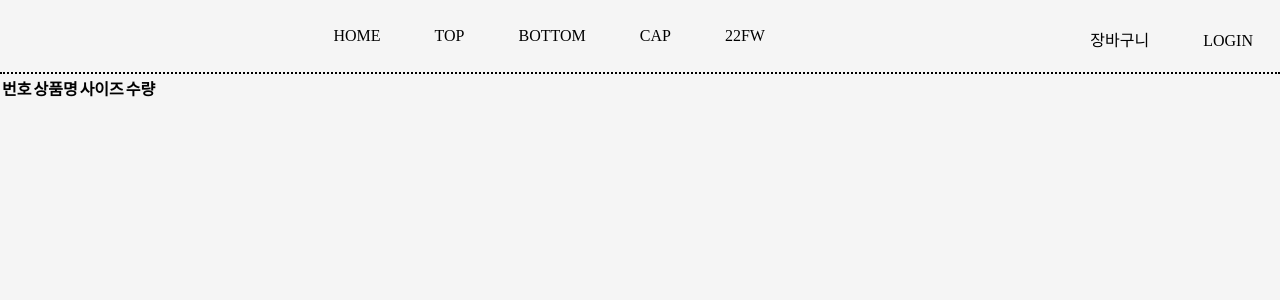
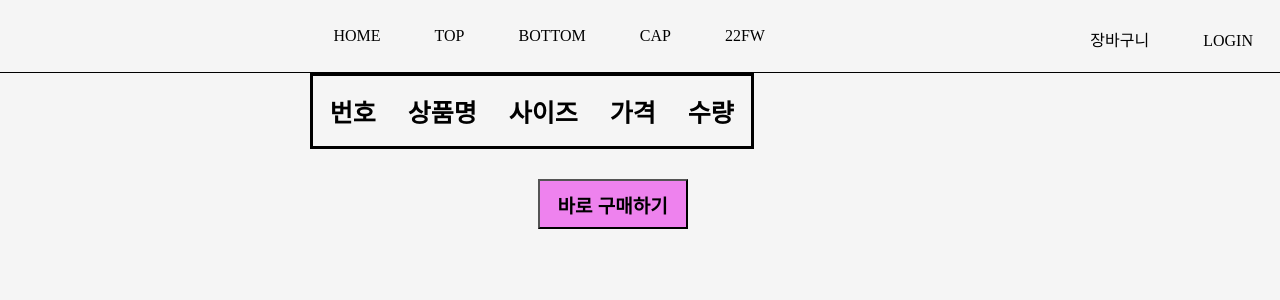
Before and after one commit to youngeunkk/shoppingmore-project, a React (Create React App) app: page /Cart in a window 1280 px wide. Shown: the top 300 px of the page. Built offline with nearby package versions, Linux system fonts and the light colour scheme; a web font is replaced by a local one.

Commit message:
Cart.js 구매기능 구현 및 디자인

```diff
--- a/src/App.css
+++ b/src/App.css
@@ -17,7 +17,7 @@ body {
 
 .nav {
   margin: 0 auto;
-  border-bottom: 2px dotted;
+  border-bottom: 1px solid;
 }
 
 
@@ -115,7 +115,7 @@ h3, p {
   text-align: center;
   margin-top: 25px;
 }
-.detail #buy {
+#buy {
   margin-top: 10px;
   margin-bottom: 10px;
   background-color: violet;
@@ -152,6 +152,28 @@ h3, p {
   margin-right: 5px;
 }
 
+table {
+  margin: 0 auto;
+  text-align: center;
+  border: 3px black solid;
+}
+
+th, td {
+  font-size: 25px;
+  padding: 15px;
+}
+
+table button {
+  margin-left: 5px;
+}
+
+.buyarea {
+  width: 300px;
+  margin-top: 20px;
+  left: 42%;
+  position: absolute;
+}
+
 * { /*footer 윗여백 없애기 위함*/
   margin: 0;
   padding: 0;
--- a/src/Cart.js
+++ b/src/Cart.js
@@ -1,6 +1,14 @@
 function Cart(props) {
 
   let [optionDataLists] = [props.optionDataLists];
+
+  const handleBuy = () => {
+    let sum = 0;
+    for (let i = 0; i < optionDataLists.length; i++) {
+      sum += optionDataLists[i].price;
+    }
+    console.log(sum)
+  }
 
   return (
     <div className="cart">
@@ -10,6 +18,7 @@ function Cart(props) {
             <th>번호</th>
             <th>상품명</th>
             <th>사이즈</th>
+            <th>가격</th>
             <th>수량</th>
           </tr>
         </thead>
@@ -31,6 +40,9 @@ function Cart(props) {
             })}
         </tbody>
       </table>
+      <div className="buyarea">
+          <button type="button" id="buy" onClick={handleBuy}>바로 구매하기</button>
+        </div>
     </div>
   )
 }
--- a/src/top/Top.js
+++ b/src/top/Top.js
@@ -16,7 +16,7 @@ function Top() {
                         <div className="product" key={i} >
                             <Link to={'detail/' + i} style={{textDecoration: 'none'}}>
                             <img src={'https://github.com/youngeunkk/shoppingmore-project/blob/main/src/top/img/' + i +'.jpg?raw=true'}
-                                alt="TopProduct" width="100%" />
+                                alt="TopProduct" width="80%" />
                             <h3>{top[i].title}</h3>
                             <p>{top[i].price}</p>
                             </Link>
--- a/src/top/Topdetail.js
+++ b/src/top/Topdetail.js
@@ -112,7 +112,7 @@ function Topdetail(props) {
                     )
                 })}
 
-            <button type="submit" id='buy'>바로 구매하기</button>
+            <button type="button" id='buy'>바로 구매하기</button>
             <button type="button" id='cart' onClick={onClickCart}>장바구니</button>
             <br></br>
             <img src={'https://github.com/youngeunkk/shoppingmore-project/blob/main/src/top/detailimg/' + id +'.jpg?raw=true'} alt="detail" width="40%"/>
```
